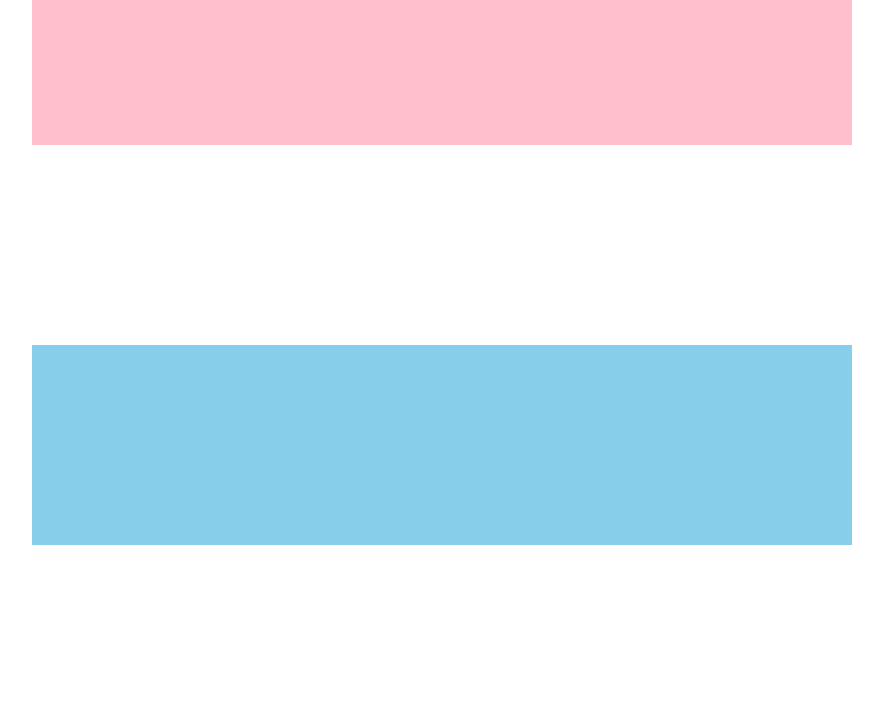
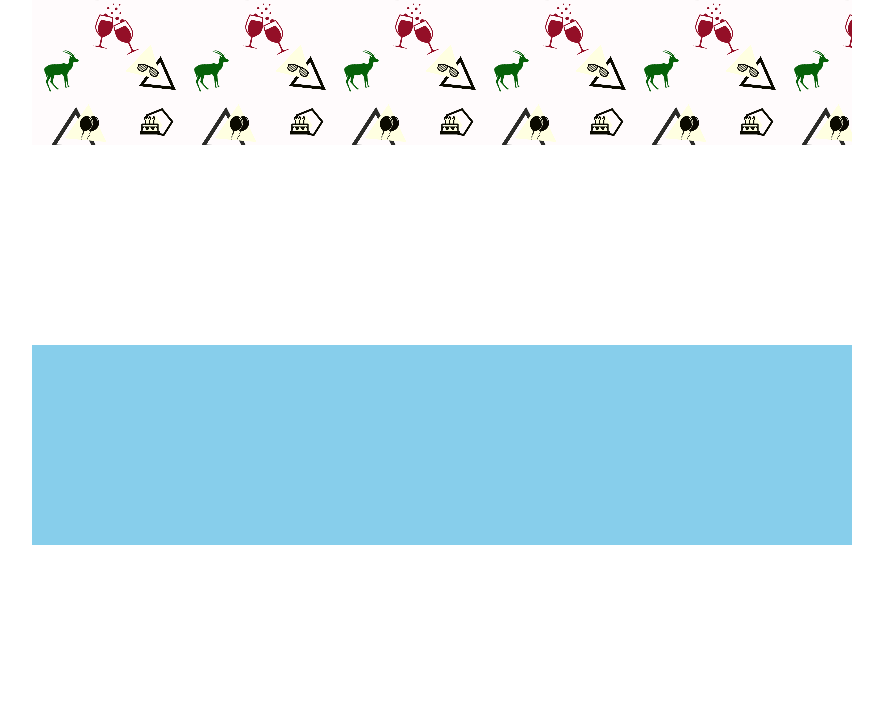
Before and after one commit to a-miyazaki/1stRepo, a plain HTML site: page index.html in a window 1280 px wide. Shown: the part 76-800 px from the top of the page, without its empty margins (148-1031 px from the left). Drawn offline with Linux system fonts and the light colour scheme.

Commit message:
background commit

```diff
--- a/style.css
+++ b/style.css
@@ -10,13 +10,14 @@
 #main_1{
 	width:820px;
 	height:200px;
+/*	background-image: url(./images/); */
 	}
 
 #header{
 	width:820px;
 	height:200px;
 	background-color:pink;
-	background-image: url(./art.png/);
+	background-image: url(./images/pattern.png);
 }
 
 #footer{
```
Also changed, not shown: images/art.jpg (renamed from art.jpg), images/pattern.png (added), images/sor0093-024.jpg (added).
